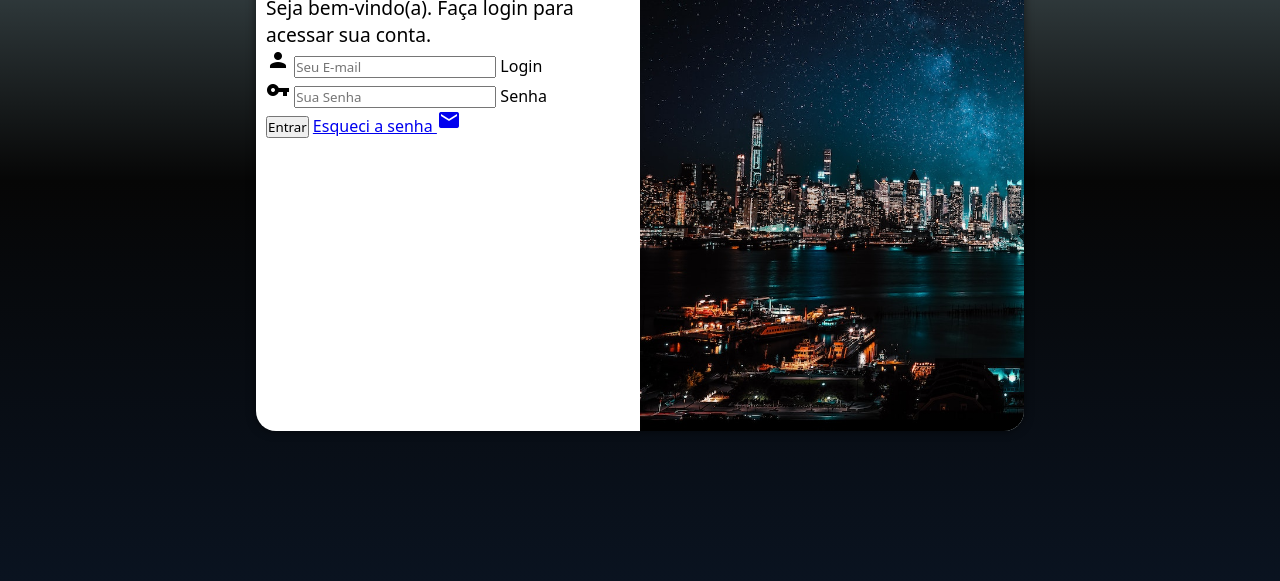
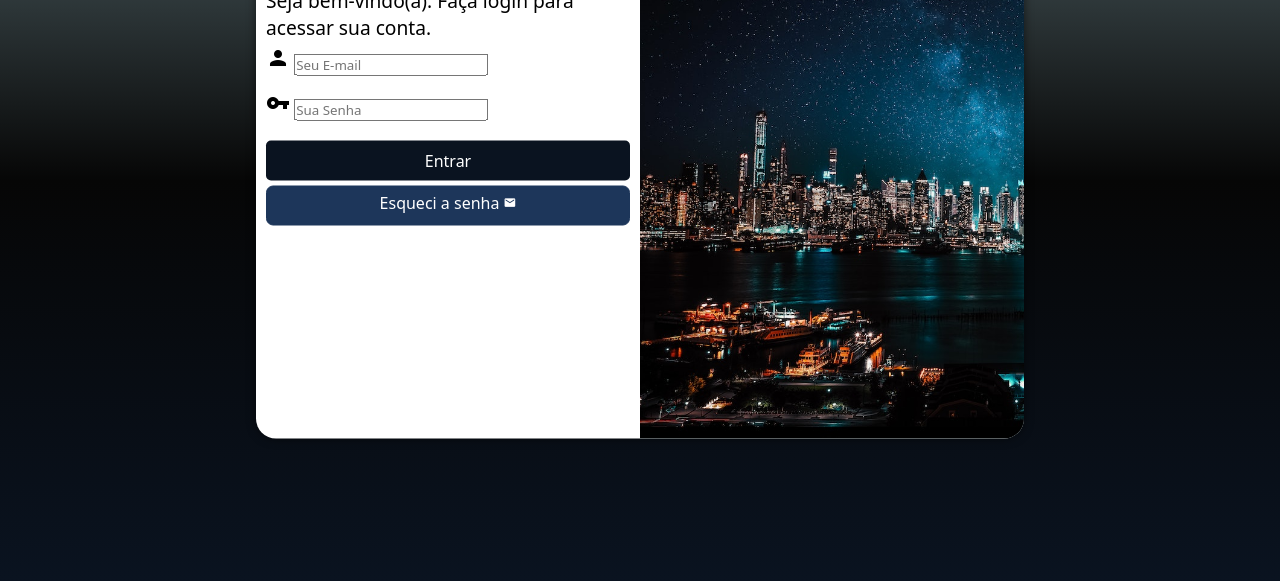
Before and after one commit to alramosf/projeto-login, a plain HTML site: page index.html in a window 1280 px wide. Shown: the part 219-800 px from the top of the page. Drawn offline with Linux system fonts and the light colour scheme.

Commit message:
update css

```diff
--- a/estilos/style.css
+++ b/estilos/style.css
@@ -41,7 +41,7 @@ section#login{
 
     background-color:  white;
     width: 250px;
-    height: 500px;
+    height: 515px;
     border-radius: 20px;
     box-shadow: 0px 0px 10px rgba(0, 0, 0, 0.550);
 
@@ -73,3 +73,58 @@ div#forms > h1{
 div#forms > p {
     font-size: 0.8em;
 }
+
+form > div.campo{
+    /*background-color: #0A1320;*/
+    width: 100%;
+    display: block;
+    height: 40px;
+    border-radius: 5px;
+    margin: 5px 0px;
+}
+
+form label{
+    display: none;
+}
+
+form > input[type=submit]{
+    display: block;
+    font-size: 1em;
+    width: 100%;
+    height: 40px;
+    margin-top: 10px;
+    background-color: #0A1320;
+    color: white;
+    border: none;
+    border-radius: 5px;
+    cursor: pointer;
+}
+
+form > input[type=submit]:hover{
+    background-color: #3462a1;
+
+}
+
+form > a.botao {
+    display: block;
+    text-align: center;
+    font-size: 1em;
+    width: 100%;
+    height: 40px;
+    padding-top: 5px;
+    margin-top: 5px;
+    color: white ;
+    background-color: #1d365a;
+    border: 1px solid #1d365a;
+    border-radius: 7px;
+    text-decoration: none;
+}
+
+form > a.botao:hover{
+    background-color: #5E7378;
+}
+
+form > a.botao > span{
+    font-size: 0.8em;
+
+}
--- a/index.html
+++ b/index.html
@@ -21,16 +21,16 @@
                 <form action="login.php" method="post" autocomplete="on">
                     <div class="campo">
                         <span class="material-icons">person</span>
-                        <input type="email" name="login" id="ilogin" required placeholder="Seu E-mail" autocomplete="email" maxlength="30">
+                        <input type="email" name="login" id="ilogin" required placeholder="Seu E-mail" autocomplete="email" maxlength="30" size="19">
                         <label for="ilogin">Login</label>
                     </div>
                     <div class="campo">
                         <span class="material-icons">vpn_key</span>
-                        <input type="password" name="senha" id="isenha" placeholder="Sua Senha" autocomplete="current-password" required minlength="8" maxlength="32">
+                        <input type="password" name="senha" id="isenha" placeholder="Sua Senha" autocomplete="current-password" required minlength="8" maxlength="32" size="19">
                         <label for="isenha">Senha</label>
                     </div>
                     <input type="submit" value="Entrar">
-                    <a href="esqueci.html">Esqueci a senha <span class="material-icons">mail</span</a>
+                    <a href="esqueci.html" class="botao">Esqueci a senha <span class="material-icons">mail</span</a>
                 </form>
             </div>
         </section>
```
